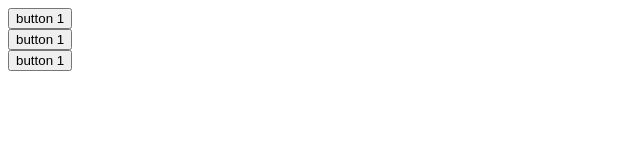
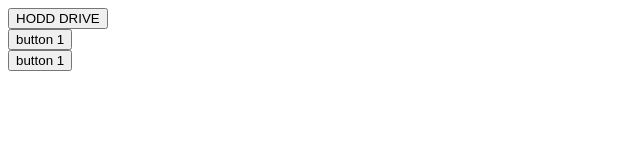
Before and after one commit to Omcodes23/HODD, a plain HTML site: page index.html in a window 1280 px wide. Shown: the whole page, without its empty margins (0-640 px from the left). Drawn offline with Linux system fonts and the light colour scheme.

Commit message:
from_server

```diff
--- a/index.html
+++ b/index.html
@@ -7,7 +7,7 @@
 
 <body>
     <div>
-        <a href="hodd.html"><button>button 1</button></a>
+        <a href="hodd.html"><button>HODD DRIVE</button></a>
 	<br>
         <a href=""><button>button 1</button></a>
 	<br>
```
